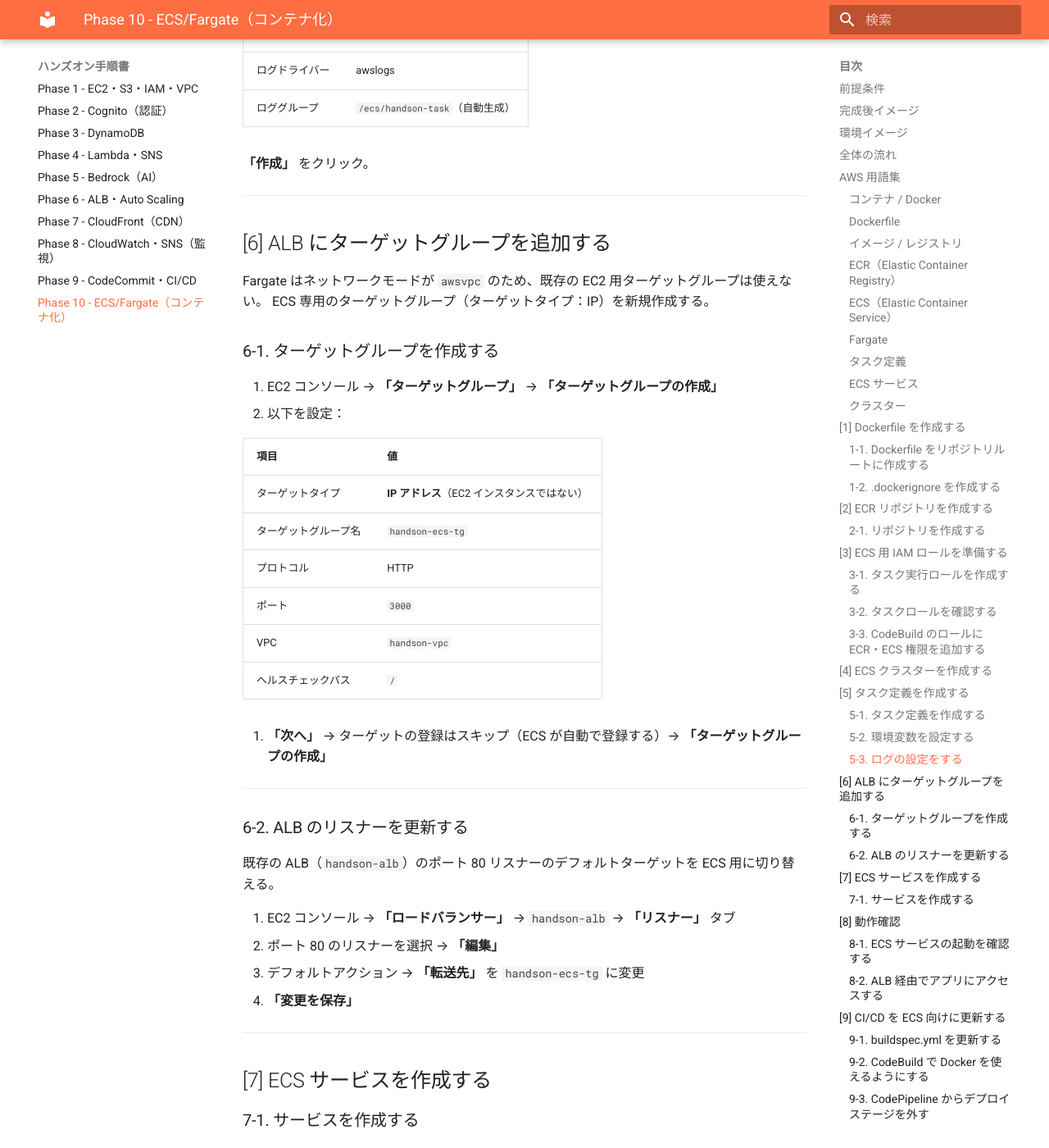
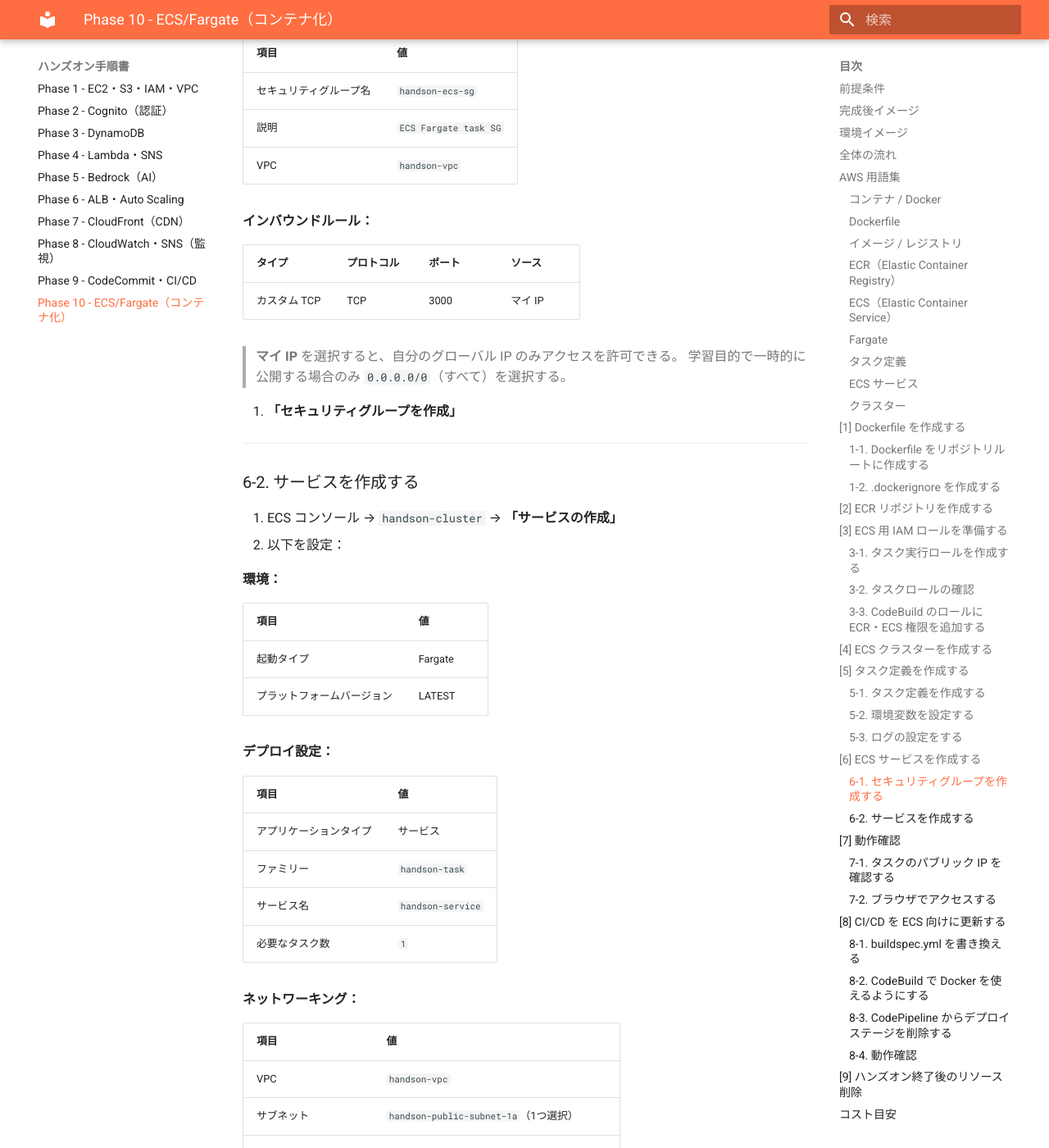
Before and after one commit to ohtsuka-shota-se/samurai-repo, an MkDocs documentation site: the page built from docs/10_ECS_Fargate_ハンズオン手順.md, in a window 1280 px wide and 1400 px high, scrolled down 9168 px. Shown: the whole window at 82% size. Built offline with MkDocs 1.6.1 and Material for MkDocs 9.7.7, drawn with Linux system fonts in a browser that asks for light colours; some of the changed text lies outside the part shown.

Commit message:
add phase10

````diff
--- a/docs/10_ECS_Fargate_ハンズオン手順.md
+++ b/docs/10_ECS_Fargate_ハンズオン手順.md
@@ -10,9 +10,12 @@
 
 | 前提条件 | 確認方法 |
 |---------|---------|
-| Phase 06 の ALB が起動していること | EC2 コンソール → ロードバランサー → `handson-alb` が `active` |
 | Phase 09 の CodeCommit・CodePipeline が動作していること | CodePipeline コンソール → `handson-pipeline` が成功している |
 | `handson-ec2-role` が存在していること | IAM コンソール → ロール → `handson-ec2-role` を確認 |
+
+> ✅ **ALB・EC2 は起動していなくて構わない。**
+> 本手順は Fargate コンテナに直接アクセスする構成のため、ALB は不要。
+> 費用削減のため、使用しない場合は停止・削除したままで問題ない。
 
 ---
 
@@ -25,11 +28,9 @@
     ↓
 CodeBuild（Docker イメージをビルド → ECR に push → ECS サービス更新）
     ↓
-ECS/Fargate（コンテナが自動起動）
+ECS/Fargate（コンテナが自動起動・パブリック IP が割り当てられる）
     ↓
-ALB（handson-alb）→ ECS サービス（コンテナ）
-    ↓
-アプリに変更が反映される
+ブラウザから http://[FargateタスクのパブリックIP]:3000 でアクセス
 ```
 
 ---
@@ -39,17 +40,16 @@
 ```mermaid
 graph TB
     Dev["💻 ローカル（開発者）"]
+    User["👤 ユーザー（ブラウザ）"]
 
     subgraph AWS["AWS クラウド (ap-northeast-1)"]
         CC["📦 CodeCommit\nhandson-repo"]
         CP["🔁 CodePipeline\nhandson-ecs-pipeline"]
         CB["🔨 CodeBuild\nhandson-ecs-build"]
         ECR["🐳 ECR\nhandson-app"]
-        ALB["⚖️ ALB\nhandson-alb"]
 
         subgraph ECS["ECS クラスター: handson-cluster"]
-            SVC["ECS サービス\nhandson-service"]
-            T1["🟦 Fargate タスク\n（コンテナ）"]
+            T1["🟦 Fargate タスク\nパブリックIP:3000"]
         end
 
         DDB["🗄️ DynamoDB"]
@@ -61,9 +61,9 @@
     CC --> CP
     CP --> CB
     CB -->|docker push| ECR
-    CB -->|ecs update-service| SVC
+    CB -->|ecs update-service| ECS
     ECR -->|イメージ取得| T1
-    ALB --> SVC
+    User -->|http://IP:3000| T1
     T1 --> DDB
     T1 --> S3
     T1 --> Cognito
@@ -84,15 +84,13 @@
     ↓
 [5] タスク定義を作成する
     ↓
-[6] ALB にターゲットグループを追加する
+[6] ECS サービスを作成する
     ↓
-[7] ECS サービスを作成する
+[7] 動作確認
     ↓
-[8] 動作確認
+[8] CI/CD を ECS 向けに更新する
     ↓
-[9] CI/CD を ECS 向けに更新する
-    ↓
-[10] ハンズオン終了後のリソース削除
+[9] ハンズオン終了後のリソース削除
 ```
 
 ---
@@ -131,7 +129,7 @@
 ### ECS（Elastic Container Service）
 
 コンテナの起動・管理・スケーリングを行うサービス。
-「このイメージを何個起動して、ALB と紐付けて…」という設定を管理する。
+「このイメージを何個起動して…」という設定を管理する。
 
 ### Fargate
 
@@ -151,7 +149,7 @@
 ### ECS サービス
 
 タスク定義をもとに「常に N 個のコンテナを維持する」設定。
-コンテナが落ちたら自動で再起動し、ALB とも連携する。
+コンテナが落ちたら自動で再起動する。
 
 ### クラスター
 
@@ -206,7 +204,7 @@
 
 ### 1-2. .dockerignore を作成する
 
-不要なファイルをイメージに含めないよう、`.dockerignore` を作成する。
+不要なファイルをイメージに含めないよう `.dockerignore` を作成する。
 
 `/mnt/c/Users/ohtsu/Documents/AWS/claudecode/.dockerignore`：
 
@@ -222,8 +220,6 @@
 ---
 
 ## [2] ECR リポジトリを作成する
-
-### 2-1. リポジトリを作成する
 
 1. ECR コンソールを開く（リージョン：東京 ap-northeast-1）
 2. **「リポジトリを作成」** をクリック
@@ -253,24 +249,20 @@
 
 1. IAM コンソール → **「ロールを作成」**
 2. **信頼されたエンティティタイプ**：「AWS のサービス」
-3. **ユースケース**：「Elastic Container Service」→「Elastic Container Service Task」を選択 → **「次へ」**
-4. `AmazonECSTaskExecutionRolePolicy` が自動でアタッチされていることを確認 → **「次へ」**
+3. **ユースケース**：「Elastic Container Service」→「**Elastic Container Service Task**」を選択 → **「次へ」**
+4. `AmazonECSTaskExecutionRolePolicy` にチェック → **「次へ」**
 5. **ロール名**：`handson-ecs-task-execution-role` → **「ロールを作成」**
 
 ---
 
-### 3-2. タスクロールを確認する
+### 3-2. タスクロールの確認
 
 タスクロールは既存の `handson-ec2-role` を流用できる。
-EC2 にアタッチしていた DynamoDB・S3・Cognito・Bedrock 等の権限がそのまま使える。
-
-> 新規で作成する場合は `handson-ec2-role` にアタッチされているポリシーと同じものをアタッチしたロールを作成する。
+DynamoDB・S3・Cognito・Bedrock 等の権限がそのまま使える。
 
 ---
 
 ### 3-3. CodeBuild のロールに ECR・ECS 権限を追加する
-
-Phase 09 で作成した CodeBuild のロールに、ECR への push と ECS サービスの更新権限を追加する。
 
 1. IAM コンソール → **ロール** → `codebuild-handson-build-service-role` を開く
 2. **「許可を追加」** → **「ポリシーをアタッチ」**
@@ -322,7 +314,7 @@
 | 項目 | 値 |
 |------|---|
 | コンテナ名 | `handson-app` |
-| イメージ URI | `[ECR の URI]/handson-app:latest`（[2-1] で控えた URI） |
+| イメージ URI | `[ECR の URI]/handson-app:latest`（[2] で控えた URI） |
 | コンテナポート | `3000` |
 | プロトコル | TCP |
 
@@ -338,13 +330,13 @@
 |------|---|
 | `AWS_REGION` | `ap-northeast-1` |
 | `S3_BUCKET_NAME` | `handson-[名前]-files` |
-| `COGNITO_USER_POOL_ID` | `ap-northeast-1_xxxxxxxxx` |
-| `COGNITO_CLIENT_ID` | `xxxxxxxxxxxxxxxxxxxxxxxxxx` |
+| `COGNITO_USER_POOL_ID` | Cognito コンソールで確認 |
+| `COGNITO_CLIENT_ID` | Cognito コンソールで確認 |
 | `DYNAMODB_TABLE_NAME` | `handson-reviews` |
 | `BEDROCK_REGION` | `us-east-1` |
 | `PORT` | `3000` |
 
-> 値は EC2 上の `.env` ファイルの内容を参照する。
+> EC2 が起動している場合は以下で値を確認できる。
 > ```bash
 > cat /root/samurai-repo/phase05/backend/.env
 > ```
@@ -352,8 +344,6 @@
 ---
 
 ### 5-3. ログの設定をする
-
-コンテナのログを CloudWatch Logs に送信する設定をする。
 
 **「ログ収集を使用」** にチェックが入っていることを確認（デフォルトで有効）。
 
@@ -366,43 +356,35 @@
 
 ---
 
-## [6] ALB にターゲットグループを追加する
+## [6] ECS サービスを作成する
 
-Fargate はネットワークモードが `awsvpc` のため、既存の EC2 用ターゲットグループは使えない。
-ECS 専用のターゲットグループ（ターゲットタイプ：IP）を新規作成する。
+### 6-1. セキュリティグループを作成する
 
-### 6-1. ターゲットグループを作成する
+Fargate タスクへのアクセスを許可するセキュリティグループを作成する。
 
-1. EC2 コンソール → **「ターゲットグループ」** → **「ターゲットグループの作成」**
+1. EC2 コンソール → **「セキュリティグループ」** → **「セキュリティグループを作成」**
 2. 以下を設定：
 
 | 項目 | 値 |
 |------|---|
-| ターゲットタイプ | **IP アドレス**（EC2 インスタンスではない） |
-| ターゲットグループ名 | `handson-ecs-tg` |
-| プロトコル | HTTP |
-| ポート | `3000` |
+| セキュリティグループ名 | `handson-ecs-sg` |
+| 説明 | `ECS Fargate task SG` |
 | VPC | `handson-vpc` |
-| ヘルスチェックパス | `/` |
 
-3. **「次へ」** → ターゲットの登録はスキップ（ECS が自動で登録する）→ **「ターゲットグループの作成」**
+**インバウンドルール：**
+
+| タイプ | プロトコル | ポート | ソース |
+|--------|-----------|--------|--------|
+| カスタム TCP | TCP | 3000 | マイ IP |
+
+> **マイ IP** を選択すると、自分のグローバル IP のみアクセスを許可できる。
+> 学習目的で一時的に公開する場合のみ `0.0.0.0/0`（すべて）を選択する。
+
+3. **「セキュリティグループを作成」**
 
 ---
 
-### 6-2. ALB のリスナーを更新する
-
-既存の ALB（`handson-alb`）のポート 80 リスナーのデフォルトターゲットを ECS 用に切り替える。
-
-1. EC2 コンソール → **「ロードバランサー」** → `handson-alb` → **「リスナー」** タブ
-2. ポート 80 のリスナーを選択 → **「編集」**
-3. デフォルトアクション → **「転送先」** を `handson-ecs-tg` に変更
-4. **「変更を保存」**
-
----
-
-## [7] ECS サービスを作成する
-
-### 7-1. サービスを作成する
+### 6-2. サービスを作成する
 
 1. ECS コンソール → `handson-cluster` → **「サービスの作成」**
 2. 以下を設定：
@@ -428,39 +410,29 @@
 | 項目 | 値 |
 |------|---|
 | VPC | `handson-vpc` |
-| サブネット | `handson-public-subnet-1a`・`handson-public-subnet-1c`（両方選択） |
-| セキュリティグループ | 新規作成（後述） |
-| パブリック IP | オン |
-
-**セキュリティグループの作成（新規作成を選択）：**
-
-| 項目 | 値 |
-|------|---|
-| セキュリティグループ名 | `handson-ecs-sg` |
-| インバウンドルール | TCP / ポート 3000 / ソース：`handson-alb-sg`（ALB のセキュリティグループ） |
+| サブネット | `handson-public-subnet-1a`（1つ選択） |
+| セキュリティグループ | `handson-ecs-sg`（既存を選択） |
+| パブリック IP | **オン**（これがないと外からアクセスできない） |
 
 **ロードバランシング：**
 
 | 項目 | 値 |
 |------|---|
-| ロードバランサーの種類 | Application Load Balancer |
-| ロードバランサー | `handson-alb` |
-| リスナー | 80:HTTP（既存） |
-| ターゲットグループ | `handson-ecs-tg` |
+| ロードバランサーの使用 | **なし** |
 
 3. **「作成」** をクリック
 
 ---
 
-## [8] 動作確認
+## [7] 動作確認
 
-### 8-1. ECS サービスの起動を確認する
+### 7-1. タスクのパブリック IP を確認する
 
-1. ECS コンソール → `handson-cluster` → `handson-service`
-2. **「タスク」** タブ → タスクのステータスが `RUNNING` になるまで待つ
+1. ECS コンソール → `handson-cluster` → `handson-service` → **「タスク」** タブ
+2. 起動しているタスクをクリック
+3. **「パブリック IP」** の値を控える（例：`54.xxx.xxx.xxx`）
 
-> ⏱️ 初回起動には 2〜3 分かかる。
-> ECR からイメージを取得しているため、最初は少し時間がかかる。
+> ⏱️ タスクが `RUNNING` になるまで 2〜3 分かかる。
 
 > **タスクが `STOPPED` になる場合:**
 > タスクを選択 → **「ログ」** タブでエラー内容を確認する。
@@ -468,22 +440,25 @@
 
 ---
 
-### 8-2. ALB 経由でアプリにアクセスする
+### 7-2. ブラウザでアクセスする
 
-ブラウザで ALB の DNS 名または CloudFront の URL を開き、アプリが表示されることを確認する。
+```
+http://[パブリックIP]:3000
+```
 
 - [ ] トップページが表示される
 - [ ] ログインできる（Cognito 認証）
 - [ ] レビュー一覧が取得できる
 - [ ] S3 ファイル管理が動作する
 
+> ⚠️ **タスクを再起動するとパブリック IP が変わる。**
+> 毎回タスクタブで IP を確認すること。
+
 ---
 
-## [9] CI/CD を ECS 向けに更新する
+## [8] CI/CD を ECS 向けに更新する
 
-Phase 09 で作成した CI/CD パイプラインを ECS 向けに更新する。
-
-### 9-1. buildspec.yml を更新する
+### 8-1. buildspec.yml を書き換える
 
 `/mnt/c/Users/ohtsu/Documents/AWS/claudecode/buildspec.yml` を以下に書き換える：
 
@@ -522,7 +497,7 @@
 
 ---
 
-### 9-2. CodeBuild で Docker を使えるようにする
+### 8-2. CodeBuild で Docker を使えるようにする
 
 CodeBuild はデフォルトでは Docker が使えない設定になっている。
 
@@ -532,10 +507,10 @@
 
 ---
 
-### 9-3. CodePipeline からデプロイステージを外す
+### 8-3. CodePipeline からデプロイステージを削除する
 
 Phase 09 のパイプラインには CodeDeploy のデプロイステージがあるが、
-ECS 向けでは `buildspec.yml` 内で `aws ecs update-service` を実行するため不要になる。
+ECS 向けでは `buildspec.yml` 内で `aws ecs update-service` を実行するため不要。
 
 1. CodePipeline コンソール → `handson-pipeline` → **「編集」**
 2. **「Deploy」** ステージ → **「ステージを削除」**
@@ -543,9 +518,9 @@
 
 ---
 
-### 9-4. 動作確認
+### 8-4. 動作確認
 
-コードを少し変更して CodeCommit に push する。
+コードを変更して CodeCommit に push する。
 
 ```bash
 cd /mnt/c/Users/ohtsu/Documents/AWS/claudecode
@@ -554,34 +529,29 @@
 git push codecommit main
 ```
 
-CodePipeline コンソールで以下の流れを確認する：
+CodePipeline コンソールで以下を確認する：
 
 | ステージ | 内容 |
 |---------|------|
 | Source | CodeCommit から取得 |
 | Build | Docker ビルド → ECR push → ECS サービス更新 |
 
-ECS コンソール → `handson-service` → **「タスク」** タブで新しいタスクが起動していることを確認する。
+ECS コンソール → `handson-service` → **「タスク」** タブで新しいタスクが起動したら、
+IP を確認してブラウザでアクセスする。
 
 ---
 
-## [10] ハンズオン終了後のリソース削除
-
-以下の順番で削除する。
+## [9] ハンズオン終了後のリソース削除
 
 | リソース | 削除場所 |
 |---------|---------|
-| ECS サービス | ECS → `handson-cluster` → `handson-service` → 削除（タスク数を 0 にしてから削除） |
+| ECS サービス | ECS → `handson-cluster` → `handson-service` → 削除 |
 | ECS クラスター | ECS → `handson-cluster` → 削除 |
 | タスク定義 | ECS → タスク定義 → `handson-task` → 登録解除 |
 | ECR リポジトリ | ECR → `handson-app` → 削除 |
-| ターゲットグループ | EC2 → ターゲットグループ → `handson-ecs-tg` → 削除 |
 | セキュリティグループ | EC2 → セキュリティグループ → `handson-ecs-sg` → 削除 |
 | IAM ロール | IAM → `handson-ecs-task-execution-role` → 削除 |
 | CloudWatch ロググループ | CloudWatch → `/ecs/handson-task` → 削除 |
-
-> ALB（`handson-alb`）のリスナーを元の EC2 ターゲットグループに戻す場合は、
-> リスナーの編集で `handson-tg` に切り替える。
 
 ---
 
@@ -589,8 +559,8 @@
 
 | リソース | 費用 | 備考 |
 |---------|------|------|
-| Fargate（0.5vCPU / 1GB） | 約 $0.025/時間 → **約 $18/月** | 起動中は課金される。ハンズオン後は削除すること |
+| Fargate（0.5vCPU / 1GB） | 約 $0.025/時間 → **約 $18/月** | 起動中は課金される。ハンズオン後は必ず削除すること |
 | ECR | $0.10/GB/月 | イメージサイズによるが数十円程度 |
-| ALB | 約 $0.008/時間 → **約 $6/月** | Phase 06 から継続利用 |
 
-> ⚠️ Fargate は EC2 と異なり停止という概念がない。使わないときはサービスを削除すること。
+> ⚠️ Fargate は EC2 と異なり「停止」という概念がない。
+> 使い終わったらサービスごと削除すること。
````
